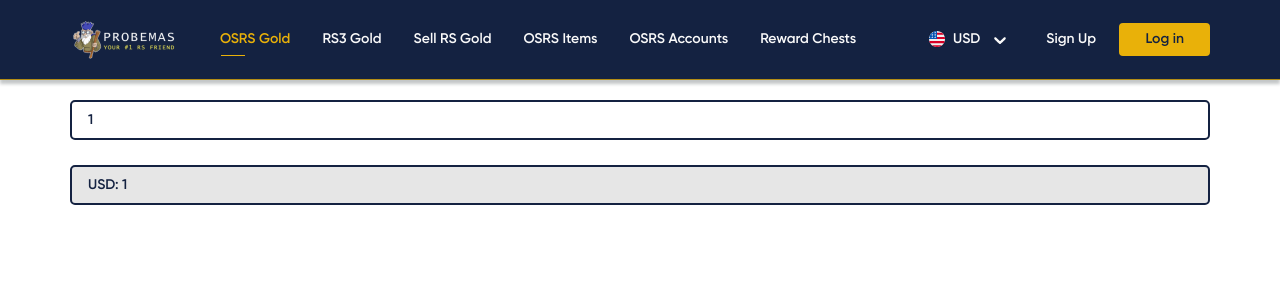
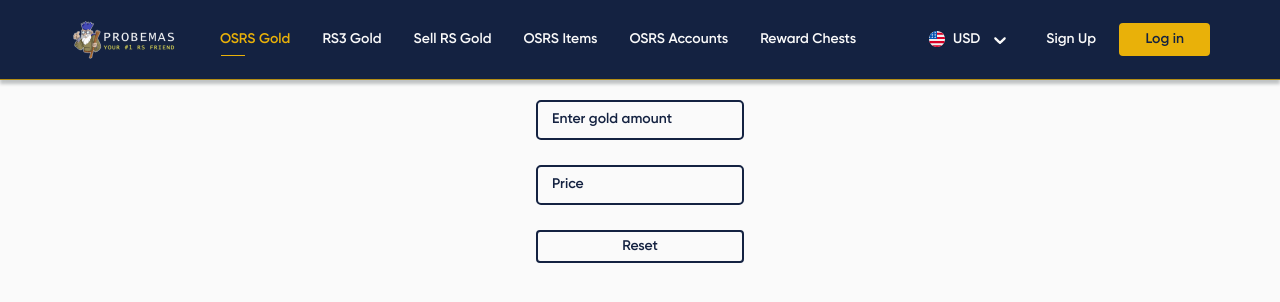
Before and after one commit to AnatoliiCubex/gold-2-currency, a Next.js app: page / in a window 1280 px wide. Shown: the top 302 px of the page. Built offline with nearby package versions, Linux system fonts and the light colour scheme.

Commit message:
updated calculator styles, add reset button

```diff
--- a/src/components/PriceCalculator/PriceCalculator.module.scss
+++ b/src/components/PriceCalculator/PriceCalculator.module.scss
@@ -2,4 +2,12 @@
   display: flex;
   flex-direction: column;
   gap: 25px;
+  justify-content: center;
+  align-items: center;
 }
+
+.resetButton {
+  border: 2px solid var(--dark);
+  color: var(--dark);
+  padding: 8px 24px !important;
+}
--- a/src/components/PriceCalculator/Pricecalculator.component.tsx
+++ b/src/components/PriceCalculator/Pricecalculator.component.tsx
@@ -3,15 +3,21 @@ import { useState } from "react";
 import { Input } from "@components/UI/Input";
 
 import styles from "./PriceCalculator.module.scss";
+import { Button, ButtonVariantEnum } from "@components/UI/Button";
 
 export const PriceCalculatorComponent = () => {
-  const [goldAmount, setGoldAmount] = useState(1);
-  const [price, setPrice] = useState(1);
+  const [goldAmount, setGoldAmount] = useState(0);
+  const [price, setPrice] = useState(0);
 
   const handleChangeGoldAmount = (e: React.ChangeEvent<HTMLInputElement>) => {
     const amount = parseInt(e.target.value);
     setGoldAmount(amount);
     setPrice(amount * 10);
+  };
+
+  const handleResetValues = () => {
+    setGoldAmount(0);
+    setPrice(0);
   };
 
   return (
@@ -20,12 +26,26 @@ export const PriceCalculatorComponent = () => {
         type='number'
         id='goldAmount'
         value={goldAmount || ""}
+        label='Enter gold amount'
         onChange={handleChangeGoldAmount}
-        placeholder='Amount of gold'
         hasError={goldAmount < 0}
         errorMessage={goldAmount < 0 ? "Negative numbers >_<" : ""}
+        style={{ width: "fit-content" }}
       />
-      <Input id='price' value={`USD: ${price || ""}`} disabled />
+      <Input
+        id='price'
+        label='Price'
+        value={goldAmount > 0 ? `USD: ${price || ""}` : ""}
+        disabled
+        style={{ width: "fit-content" }}
+      />
+      <Button
+        text='Reset'
+        variant={ButtonVariantEnum.text}
+        width='full'
+        className={styles.resetButton}
+        onClick={handleResetValues}
+      />
     </div>
   );
 };
--- a/src/components/UI/Input/Input.component.tsx
+++ b/src/components/UI/Input/Input.component.tsx
@@ -54,7 +54,7 @@ export const InputComponent = forwardRef<HTMLInputElement, InputProps>(
 
     const inputClass = classNames(
       styles.input,
-
+      "myTransition",
       {
         [styles.input_focused]: isFocused,
         [styles.input_error]: !!errorMessage || hasError,
@@ -62,6 +62,10 @@ export const InputComponent = forwardRef<HTMLInputElement, InputProps>(
       },
       className
     );
+
+    const labelClass = classNames(styles.inputLabel, {
+      [styles.labelMoved]: !!value,
+    });
 
     const rightBlockClass = classNames(styles.rightBlock, rightBlockClassName);
 
@@ -74,7 +78,7 @@ export const InputComponent = forwardRef<HTMLInputElement, InputProps>(
     return (
       <div className={inputClass} style={style}>
         {!!label && (
-          <Text size={TextSizeEnum.S14} className={styles.inputLabel}>
+          <Text size={TextSizeEnum.S14} className={labelClass}>
             {label}
           </Text>
         )}
--- a/src/components/UI/Input/Input.module.scss
+++ b/src/components/UI/Input/Input.module.scss
@@ -3,6 +3,11 @@
   width: 100%;
 
   .inputLabel {
+    background-color: var(--white);
+    position: absolute;
+    left: 16px;
+    pointer-events: none;
+    top: 11px;
     margin-top: 0;
     margin-bottom: 12px;
   }
@@ -39,7 +44,12 @@
 
   &_focused {
     .inner {
-      box-shadow: 0px 0px 11px 0px rgba(2, 38, 66, 0.7);
+      box-shadow: 0px 5px 12px 0px rgba(2, 38, 66, 0.3);
+    }
+
+    .inputLabel {
+      translate: -10px -19px;
+      padding: 0px 3px;
     }
 
     input::placeholder {
@@ -52,20 +62,29 @@
       border-color: red;
     }
 
+    input {
+      color: red;
+    }
+
+    .inputLabel {
+      color: red;
+    }
+
     &.input_focused .inner {
-      box-shadow: 0px 0px 10px 0px rgba(231, 5, 5, 0.3);
+      box-shadow: 0px 5px 12px 0px rgba(231, 5, 5, 0.3);
     }
   }
 
-  &_disabled .inner {
+  &_disabled input {
+    cursor: not-allowed;
     // background: var(--gray-700);
-    background-color: rgba(128, 128, 128, 0.2);
+    // background-color: rgba(128, 128, 128, 0.2);
   }
 }
 
 .errorMessage {
   position: absolute;
-  margin-top: 0px;
+  margin-top: 5px;
   color: red;
 }
 
@@ -73,3 +92,8 @@
 .rightBlock {
   display: block;
 }
+
+.labelMoved {
+  translate: -10px -19px;
+  padding: 0px 3px;
+}
--- a/src/styles/globals.scss
+++ b/src/styles/globals.scss
@@ -21,6 +21,7 @@ body {
 
 body {
   color: var(--white);
+  background-color: var(--white);
   font-family: "Gilroy";
 }
 
--- a/src/styles/utils.scss
+++ b/src/styles/utils.scss
@@ -7,3 +7,7 @@
   transition: var(--transition-property) var(--transition-duration)
     var(--transition-function);
 }
+
+.fitContent {
+  width: fit-content;
+}
--- a/src/views/HomePage/HomePage.module.scss
+++ b/src/views/HomePage/HomePage.module.scss
@@ -1,3 +1,6 @@
 .homePage {
   color: var(--dark);
+  display: flex;
+  align-items: center;
+  justify-content: center;
 }
```
